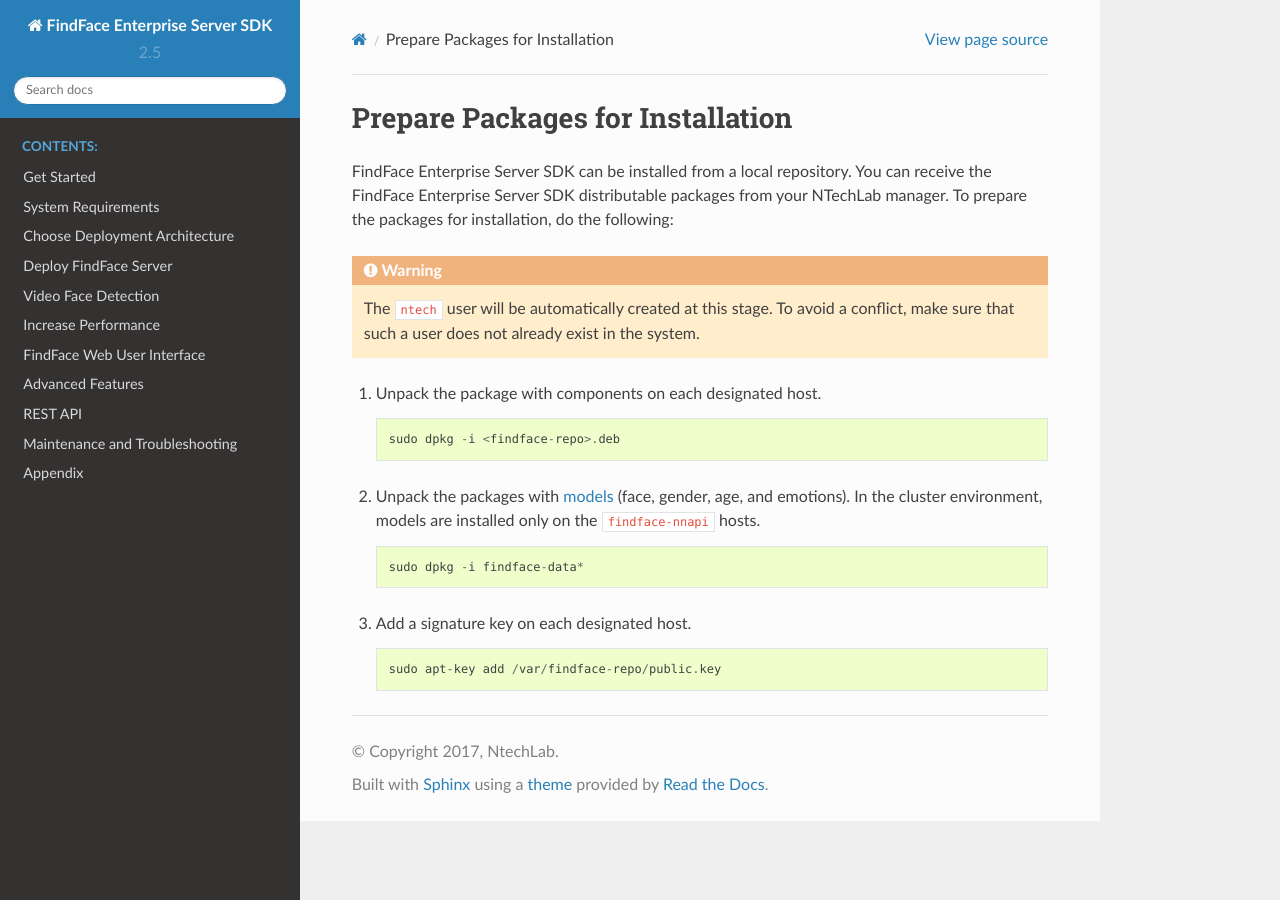
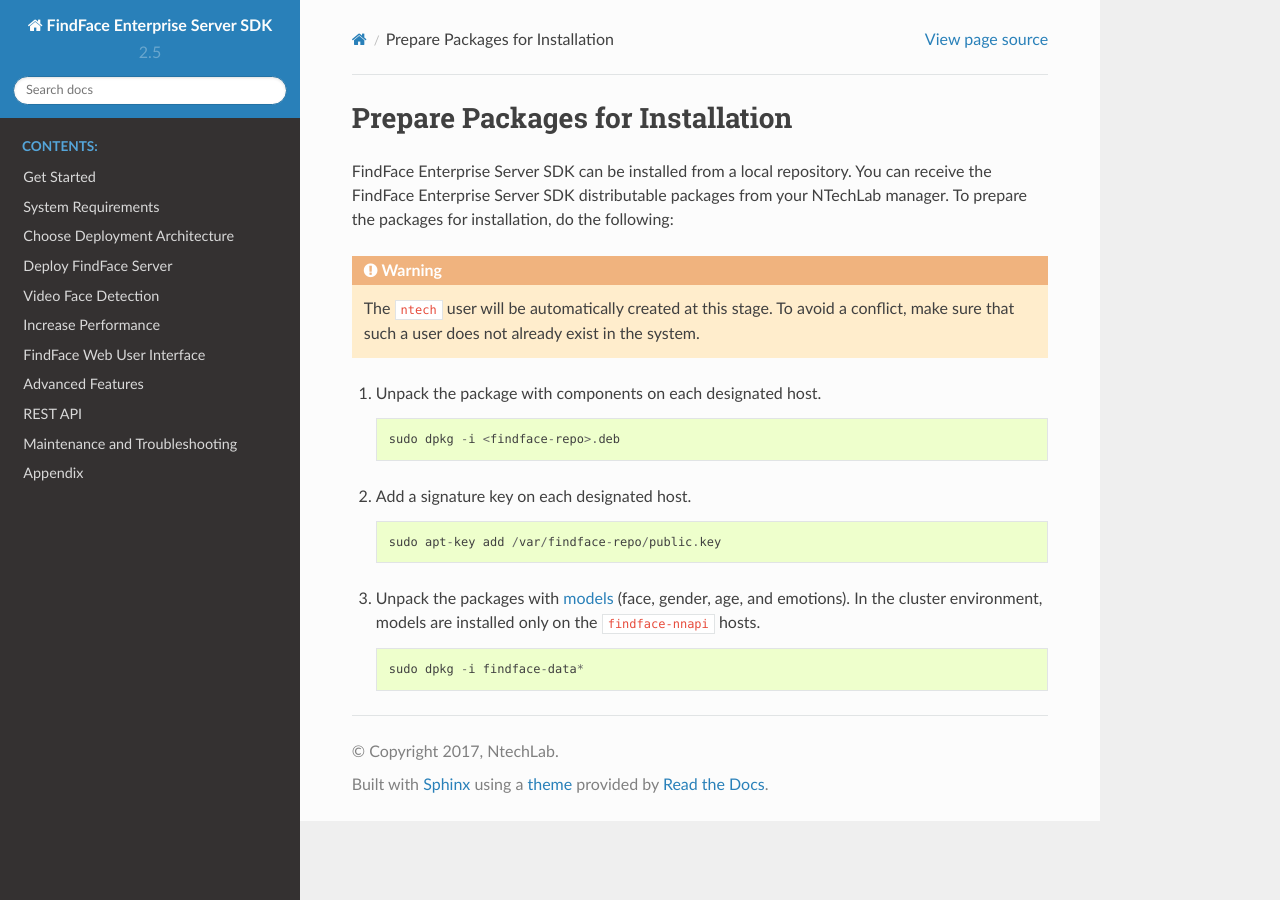
Before and after one commit to NTech-Lab/docs, a Sphinx documentation site: the page built from docs/prepare.rst, in a window 1280 px wide. Built offline with Sphinx 7.4.7 and the Read the Docs theme 2.0.0, drawn with Linux system fonts in a browser that asks for light colours.

Commit message:
Prepare package

```diff
--- a/docs/prepare.rst
+++ b/docs/prepare.rst
@@ -13,14 +13,14 @@
 
       sudo dpkg -i <findface-repo>.deb
 
+#. Add a signature key on each designated host.
+
+   .. code::
+
+      sudo apt-key add /var/findface-repo/public.key
+
 #. Unpack the packages with :ref:`models <models>` (face, gender, age, and emotions). In the cluster environment, models are installed only on the ``findface-nnapi`` hosts.
 
    .. code::
 
       sudo dpkg -i findface-data*
-
-#. Add a signature key on each designated host.
-
-   .. code::
-
-      sudo apt-key add /var/findface-repo/public.key
```
